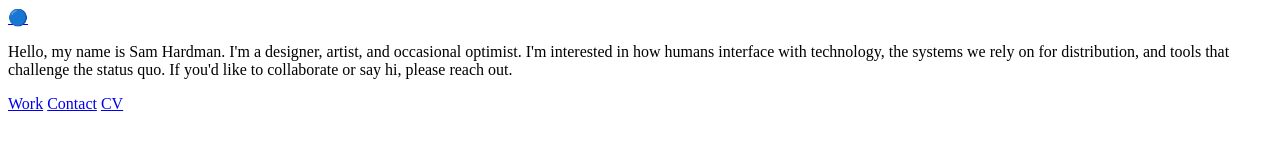
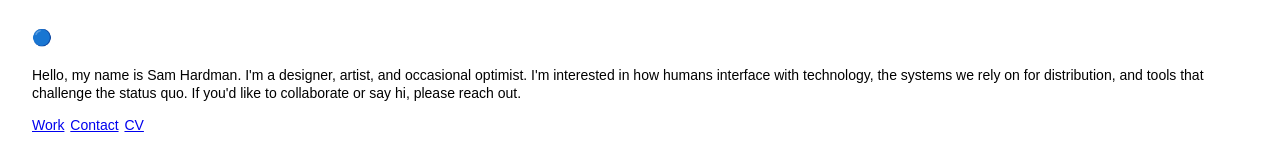
Before and after one commit to smmhrdmn/anotherworldispossible, a plain HTML site: page index.html in a window 1280 px wide. Drawn offline with Linux system fonts and the light colour scheme; the site is published under a folder, as on GitHub Pages, so addresses that start at the root find nothing.

Commit message:
css pls work

```diff
--- a/index.html
+++ b/index.html
@@ -6,8 +6,8 @@
   <meta http-equiv="X-UA-Compatible" content="IE=edge">
   <meta name="viewport" content="width=device-width, initial-scale=1.0">
   <title>Document</title>
-  <link rel="stylesheet" href="/css/styles.css">
-  <link rel="stylesheet" href="/css/base.css">
+  <link rel="stylesheet" href="css/styles.css">
+  <link rel="stylesheet" href="css/base.css">
 </head>
 
 <body>
```
Also changed, not shown: work.html (+3 -3 lines).
